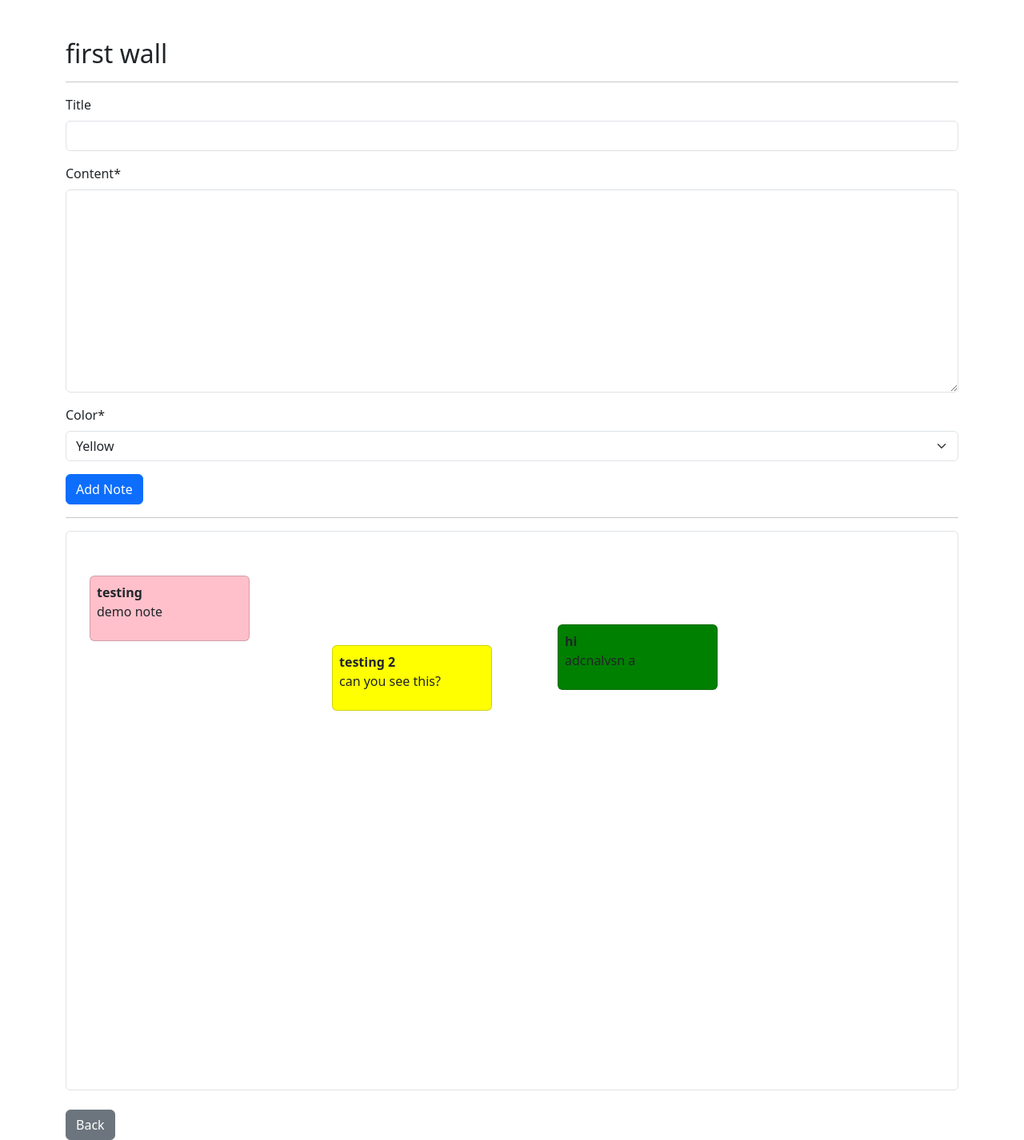
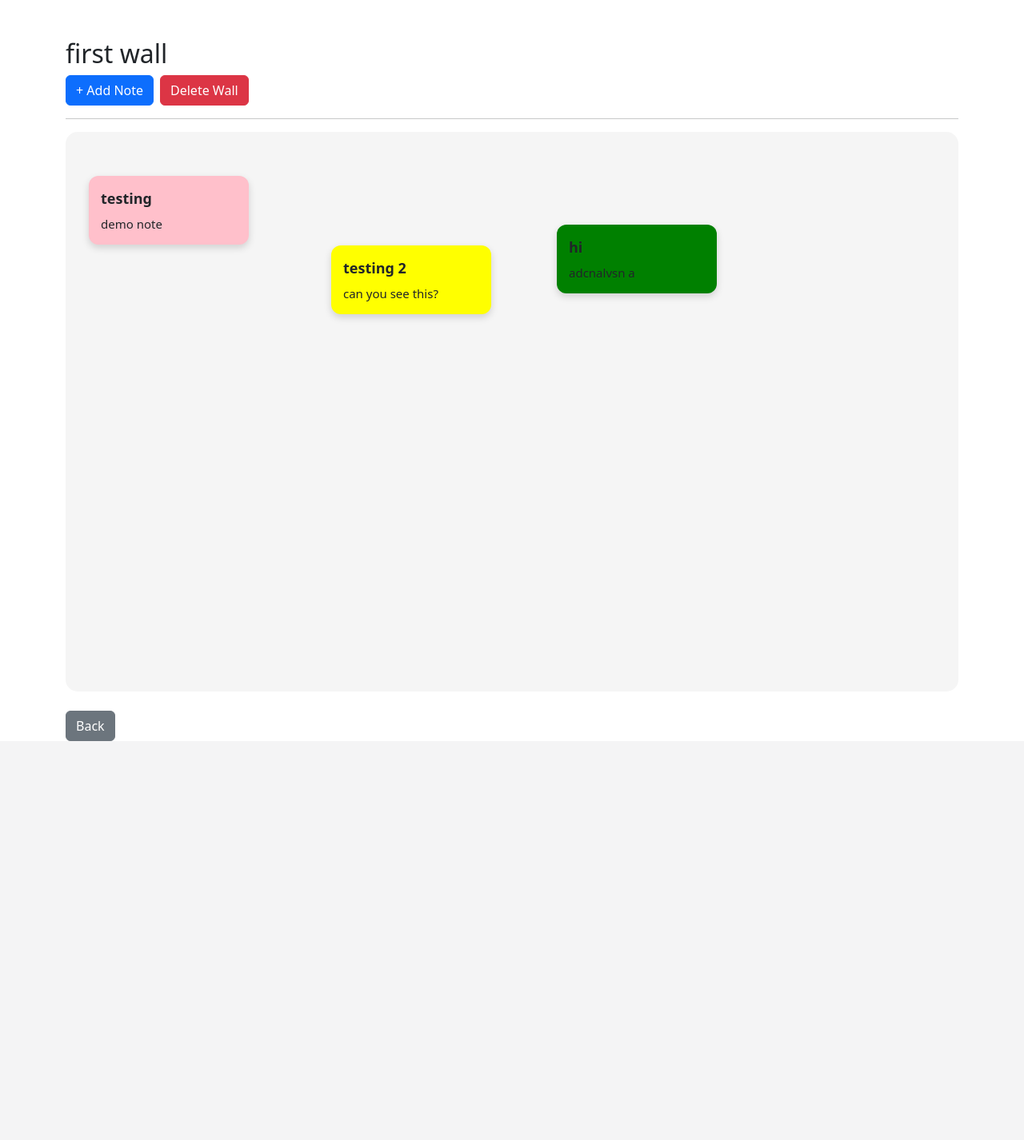
Before and after one commit to earthish/wallspace, a Django app: page /wall/1/ in a window 1280 px wide. Shown: the whole page at 80% size. After the commit the page ends 927 px from the top, so only its background shows below. Run offline with Django 5.2, Linux system fonts and the light colour scheme; a user stored in the database is signed in; data comes from the database, SQL or seed files in the repository; both versions use the stored data as it was after the commit; some libraries are stand-ins or nearby versions.

Commit message:
ux improvements in html

```diff
--- a/wallspace/templates/base.html
+++ b/wallspace/templates/base.html
@@ -1,6 +1,10 @@
+{% load static %}
 <!DOCTYPE html>
 <html>
 <head>
+    <link
+    rel="stylesheet"
+    href="{% static 'css/main.css' %}">
     <title>WallSpace</title>
 
     <link href="https://cdn.jsdelivr.net/npm/bootstrap@5.3.3/dist/css/bootstrap.min.css"
@@ -24,6 +28,7 @@
 
     {% block scripts %}
     {% endblock %}
+    <script src="https://cdn.jsdelivr.net/npm/bootstrap@5.3.7/dist/js/bootstrap.bundle.min.js"></script>
 
 </body>
 </html>
--- a/wallspace/walls/templates/walls/wall_detail.html
+++ b/wallspace/walls/templates/walls/wall_detail.html
@@ -5,26 +5,122 @@
 
 <h2>{{ wall.title }}</h2>
 
-<hr>
-
-<form method="POST">
-    {% csrf_token %}
-
-    {{ form|crispy }}
+<div class="d-flex gap-2 mb-3">
 
     <button
         class="btn btn-primary"
-        type="submit">
+        data-bs-toggle="modal"
+        data-bs-target="#addNoteModal">
 
-        Add Note
+        + Add Note
 
     </button>
-</form>
+
+    <button class="btn btn-danger">
+        Delete Wall
+    </button>
+
+</div>
+<div
+    class="modal fade"
+    id="addNoteModal"
+    tabindex="-1">
+
+    <div class="modal-dialog">
+
+        <div class="modal-content">
+
+            <div class="modal-header">
+
+                <h5 class="modal-title">
+                    Add Note
+                </h5>
+
+                <button
+                    type="button"
+                    class="btn-close"
+                    data-bs-dismiss="modal">
+                </button>
+
+            </div>
+
+            <form method="POST">
+
+                {% csrf_token %}
+
+                <div class="modal-body">
+
+                    <input
+                        type="text"
+                        name="title"
+                        class="form-control mb-3"
+                        placeholder="Title">
+
+                    <textarea
+                        name="content"
+                        class="form-control mb-3"
+                        placeholder="Write your note..."
+                        rows="4">
+                    </textarea>
+
+                    <select
+                        name="color"
+                        class="form-select">
+
+                        <option value="yellow">
+                            Yellow
+                        </option>
+
+                        <option value="pink">
+                            Pink
+                        </option>
+
+                        <option value="lightblue">
+                            Blue
+                        </option>
+
+                        <option value="lightgreen">
+                            Green
+                        </option>
+
+                    </select>
+
+                </div>
+
+                <div class="modal-footer">
+
+                    <button
+                        type="button"
+                        class="btn btn-secondary"
+                        data-bs-dismiss="modal">
+
+                        Close
+
+                    </button>
+
+                    <button
+                        type="submit"
+                        class="btn btn-primary">
+
+                        Add Note
+
+                    </button>
+
+                </div>
+
+            </form>
+
+        </div>
+
+    </div>
+
+</div>
+
 
 <hr>
 
 <div
-    class="border rounded p-4"
+    class="wall-board p-4"
     style="
         height:700px;
         position:relative;
@@ -34,7 +130,7 @@
     {% for note in notes %}
 
         <div
-            class="card p-2 note"
+            class="note"
             data-note-id="{{ note.id }}"
 
             style="
@@ -48,13 +144,13 @@
                 cursor:grab;
             ">
 
-            <strong>
+            <div class="note-title">
                 {{ note.title }}
-            </strong>
+            </div>
 
-            <p>
+            <div class="note-content">
                 {{ note.content }}
-            </p>
+            </div>
 
         </div>
 
--- a/wallspace/walls/views.py
+++ b/wallspace/walls/views.py
@@ -49,7 +49,8 @@ def wall_detail(request, pk):
 
     wall = get_object_or_404(
         Wall,
-        pk=pk
+        pk=pk,
+        owner=request.user
     )
     if request.method == 'POST':
 
```
Also changed, not shown: wallspace/db.sqlite3.
